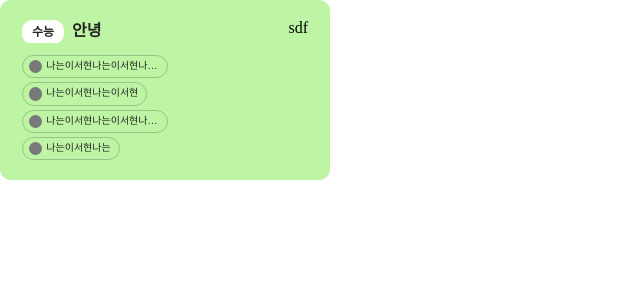
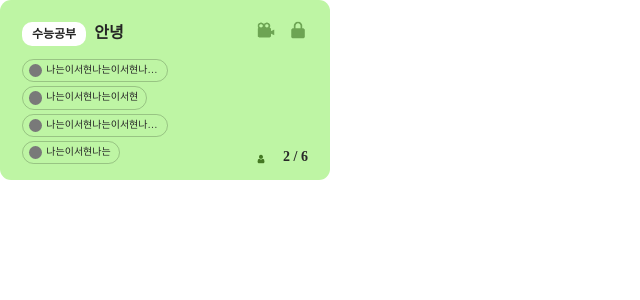
Before and after one commit to BBOMOMO/TEAM-BBOMOMO-FE, a React (Create React App) app: page /glist in a window 1280 px wide. Shown: the top 300 px of the page, without its empty margins (0-640 px from the left). Built offline with nearby package versions, Linux system fonts and the light colour scheme; a web font is replaced by a local one.

Commit message:
그룹 목록 카드 뷰 완성

```diff
--- a/src/App.js
+++ b/src/App.js
@@ -13,7 +13,6 @@ import PostChat from "./components/PostChat";
 import GroupBx from "./components/GroupBx";
 
 function App() {
-
   return (
     <>
       <GlobalStyles />
--- a/src/components/GroupBx.js
+++ b/src/components/GroupBx.js
@@ -1,5 +1,8 @@
 import React from "react";
 import styled from "styled-components";
+import lock from "../Images/ic-lock-alt.png";
+import camera from "../Images/ic-camera-movie.png";
+import person from "../Images/ic-people.png";
 
 const GroupBx = () => {
   return (
@@ -7,10 +10,10 @@ const GroupBx = () => {
       <div className="group_left_bx">
         <div>
           <h2 className="group_left_h2">
-            <span>수능</span>안녕
+            <span>수능공부</span>안녕
           </h2>
         </div>
-
+        {/* <div style={{ width: "100px" }}>sdad{qwe}</div> */}
         <div className="state_name_bx">
           <p className="state_name_txt">
             <span className="state_name_circle">동그라미</span>
@@ -36,16 +39,12 @@ const GroupBx = () => {
 
       <div className="group_right_bx">
         <div className="ic_top_bx">
-          {/* <img
-            src={require("../Images/ic-people.png").default}
-            alt="사람 아이콘"
-          /> */}
-          {/* <img src="../Images/ic-camera off.png" alt="dfg" /> */}
-          {/* <img src={require("../Images/ic-people.png").default} alt="" /> */}
+          <img src={camera} alt="" />
+          <img src={lock} alt="" />
         </div>
         <div className="ic_bottom_bx">
-          {/* <img src={require("../Images/ic-people.png").default} alt="" /> */}
-          <p>sdf</p>
+          <img src={person} alt="" />
+          <p>2 / 6</p>
         </div>
       </div>
     </GroupCont>
--- a/src/styles/css/groupbx.css
+++ b/src/styles/css/groupbx.css
@@ -1,22 +1,14 @@
-/* .group_right_bx {
-  width: 50%;
-} */
-
-/* .group_left_bx {
-  width: 50%;
-} */
 .group_left_h2 {
-  width: 100px;
+  max-width: 220px;
   margin-bottom: 12px;
   color: #242424;
   font-size: 16px;
   font-weight: 600;
-  line-height: 22px;
+  line-height: 26px;
   white-space: nowrap;
   overflow: hidden;
   text-overflow: ellipsis;
 }
-
 .group_left_h2 span {
   margin-right: 8px;
   padding: 5px 10px;
@@ -53,3 +45,37 @@
 .state_name_txt + .state_name_txt {
   margin-top: 4px;
 }
+
+.group_right_bx {
+  display: flex;
+  flex-direction: column;
+  justify-content: space-between;
+}
+
+.ic_top_bx {
+  display: flex;
+}
+.ic_top_bx img {
+  width: 20px;
+  height: 20px;
+  mix-blend-mode: difference;
+}
+.ic_top_bx img:last-child {
+  margin-left: 12px;
+}
+.ic_bottom_bx {
+  display: flex;
+  align-items: flex-end;
+  justify-content: space-between;
+}
+.ic_bottom_bx img {
+  margin-right: 6px;
+  width: 10px;
+  height: 10px;
+  mix-blend-mode: difference;
+}
+.ic_bottom_bx p {
+  color: #282828;
+  font-size: 14px;
+  font-weight: 600;
+}
```
Also changed, not shown: 1 other file (tests, documents, lock files or other folders).
